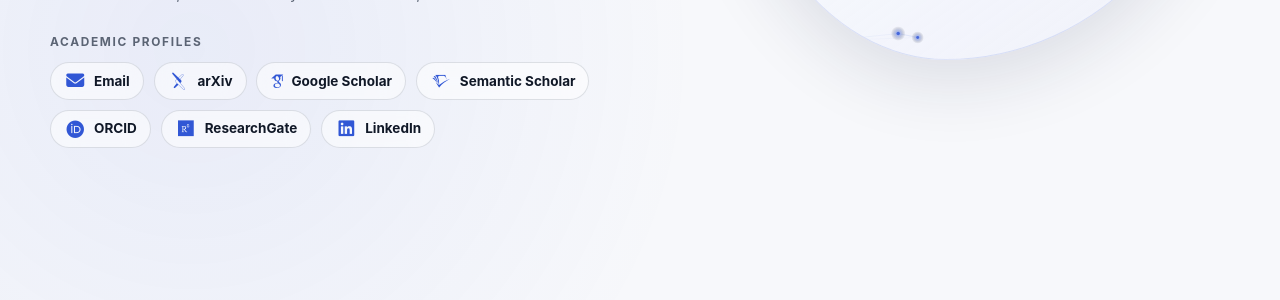
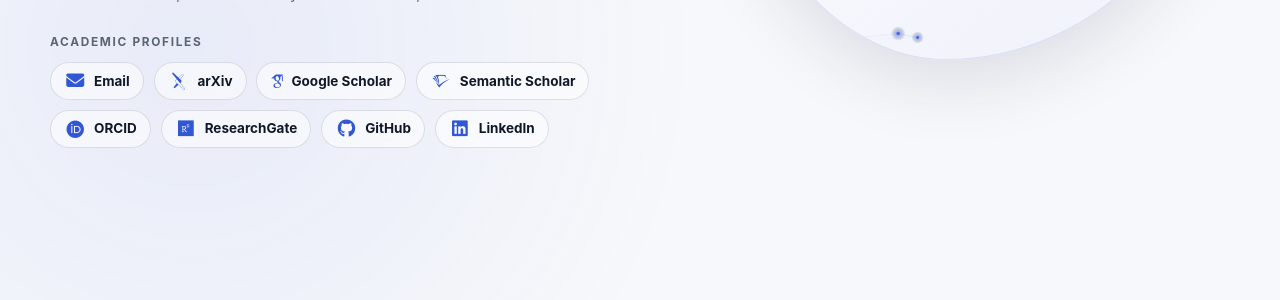
Before and after one commit to KangqiaoLiu/KangqiaoLiu.github.io, a Jekyll site: the page built from _pages/about.md, in a window 1280 px wide and 900 px high, scrolled down 652 px. Shown: the part 140-440 px from the top of the window. Built offline with Jekyll 4.4.1, drawn with Linux system fonts in a browser that asks for light colours; some web fonts are replaced; our own code applies the rules of GitHub Pages for plain Markdown files.

Commit message:
Add GitHub icon to academic profile links

```diff
--- a/_includes/academic-links.html
+++ b/_includes/academic-links.html
@@ -30,6 +30,11 @@
       <i class="fab fa-fw fa-researchgate" aria-hidden="true"></i><span>ResearchGate</span>
     </a>
   {% endif %}
+  {% if academic_author.github %}
+    <a href="https://github.com/{{ academic_author.github }}" target="_blank" rel="noopener" aria-label="GitHub profile">
+      <i class="fab fa-fw fa-github" aria-hidden="true"></i><span>GitHub</span>
+    </a>
+  {% endif %}
   {% if academic_author.linkedin %}
     <a href="https://www.linkedin.com/in/{{ academic_author.linkedin }}" target="_blank" rel="noopener" aria-label="LinkedIn profile">
       <i class="fab fa-fw fa-linkedin" aria-hidden="true"></i><span>LinkedIn</span>
```
